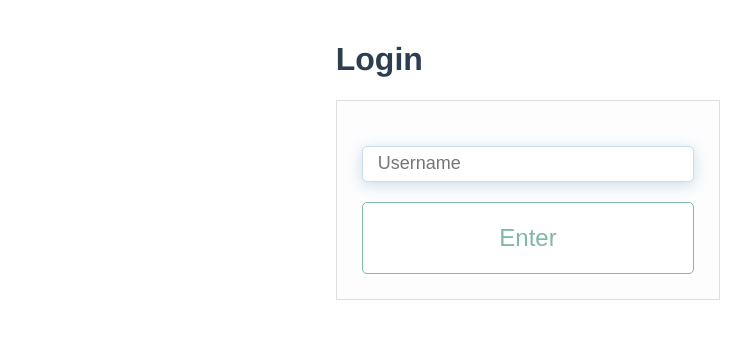
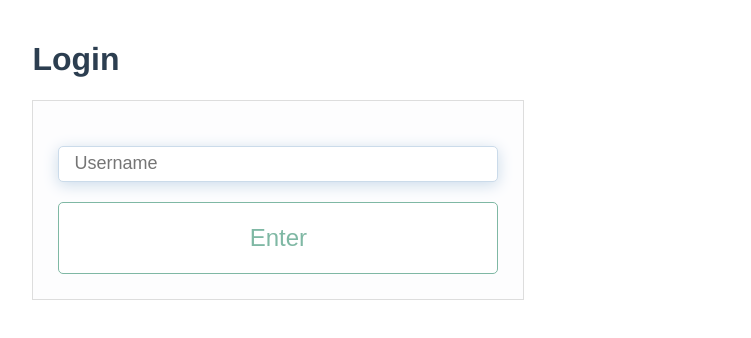
Before and after one commit to wurde/formlight, a Vue app in the folder client/: page /login in a window 1280 px wide. Shown: the top 338 px of the page, without its empty margins (112-863 px from the left). Built offline with nearby package versions, Linux system fonts and the light colour scheme.

Commit message:
Add router animations

```diff
--- a/client/public/index.html
+++ b/client/public/index.html
@@ -5,6 +5,7 @@
     <meta http-equiv="X-UA-Compatible" content="IE=edge">
     <meta name="viewport" content="width=device-width,initial-scale=1.0">
     <link rel="icon" href="<%= BASE_URL %>favicon.ico">
+    <link rel="stylesheet" href="https://cdnjs.cloudflare.com/ajax/libs/animate.css/3.7.2/animate.min.css">
     <script src="https://kit.fontawesome.com/59cf0aba80.js" crossorigin="anonymous"></script>
     <title>Form Light</title>
   </head>
--- a/client/src/App.vue
+++ b/client/src/App.vue
@@ -2,8 +2,10 @@
 
 <template>
   <div id="app">
-    <!-- Component matched by the route will render here -->
-    <router-view></router-view>
+    <transition name="router-anim">
+      <!-- Component matched by the route will render here -->
+      <router-view></router-view>
+    </transition>
   </div>
 </template>
 
@@ -27,4 +29,20 @@ export default {
 * {
   box-sizing: border-box;
 }
+
+.page {
+  position: fixed;
+  width: inherit;
+}
 </style>
+
+<style scoped>
+.router-anim-enter-active {
+  animation: fadeInDown 1s;
+  animation-duration: 0.7s;
+}
+.router-anim-leave-active {
+  animation: fadeOutDown 1s;
+  animation-duration: 0.3s;
+}
+</style>
--- a/client/src/components/Submissions.vue
+++ b/client/src/components/Submissions.vue
@@ -51,7 +51,8 @@ export default {
     return {
       isLoading: false,
       submissions: [],
-      error: null
+      error: null,
+      show: true
     }
   },
   computed: {
@@ -136,4 +137,5 @@ table th {
 table td,th {
   padding: 5px;
 }
+
 </style>
--- a/client/src/views/HomeView.vue
+++ b/client/src/views/HomeView.vue
@@ -1,5 +1,5 @@
 <template>
-  <div id="home">
+  <div id="home" class="page">
     <Header v-bind:isEditing="isEditing" v-on:toggleIsEditing="toggleIsEditing" />
     <Main v-bind:isEditing="isEditing" />
   </div>
--- a/client/src/views/LoginView.vue
+++ b/client/src/views/LoginView.vue
@@ -1,5 +1,5 @@
 <template>
-  <main id="login">
+  <main id="login" class="page">
     <div class="container justify-content-center text-align-center">
       <h1>Login</h1>
 
--- a/client/src/views/NotFoundView.vue
+++ b/client/src/views/NotFoundView.vue
@@ -1,5 +1,5 @@
 <template>
-  <div id="not-found">
+  <div id="not-found" class="page">
     <h1>Not Found</h1>
     <router-link :to="{ name: 'HomeView' }">Go Home</router-link>
   </div>
```
